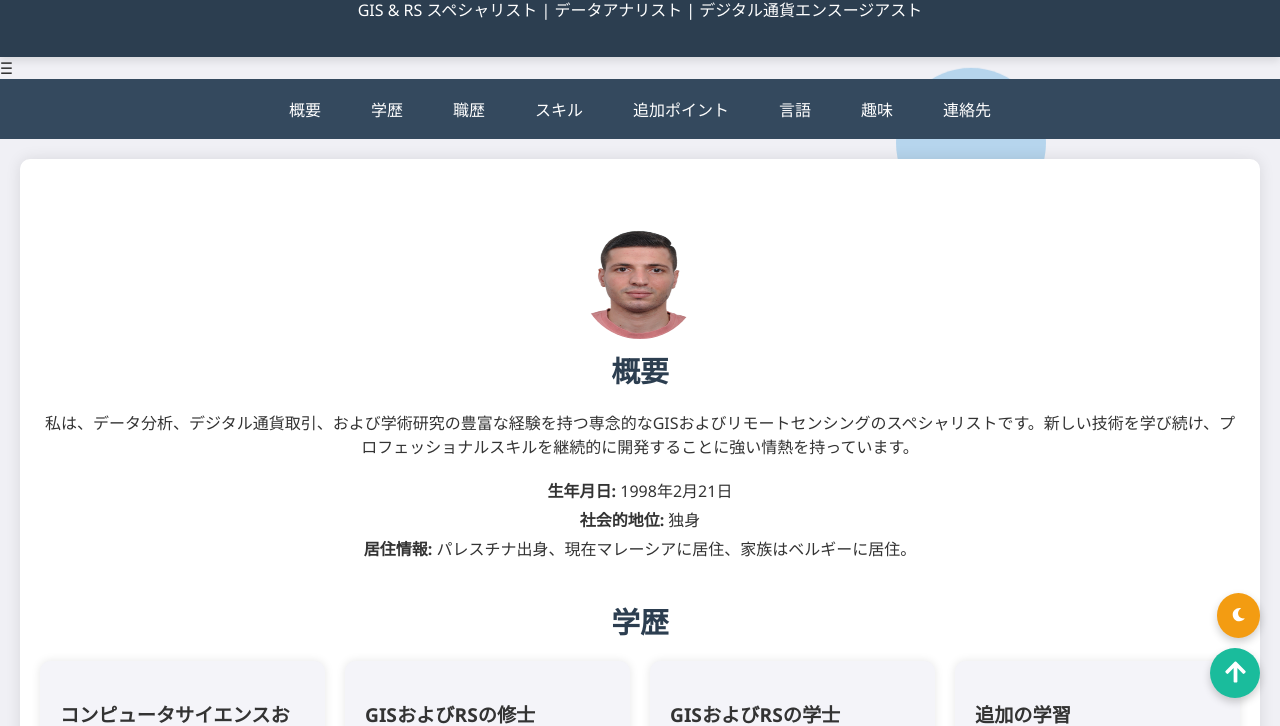
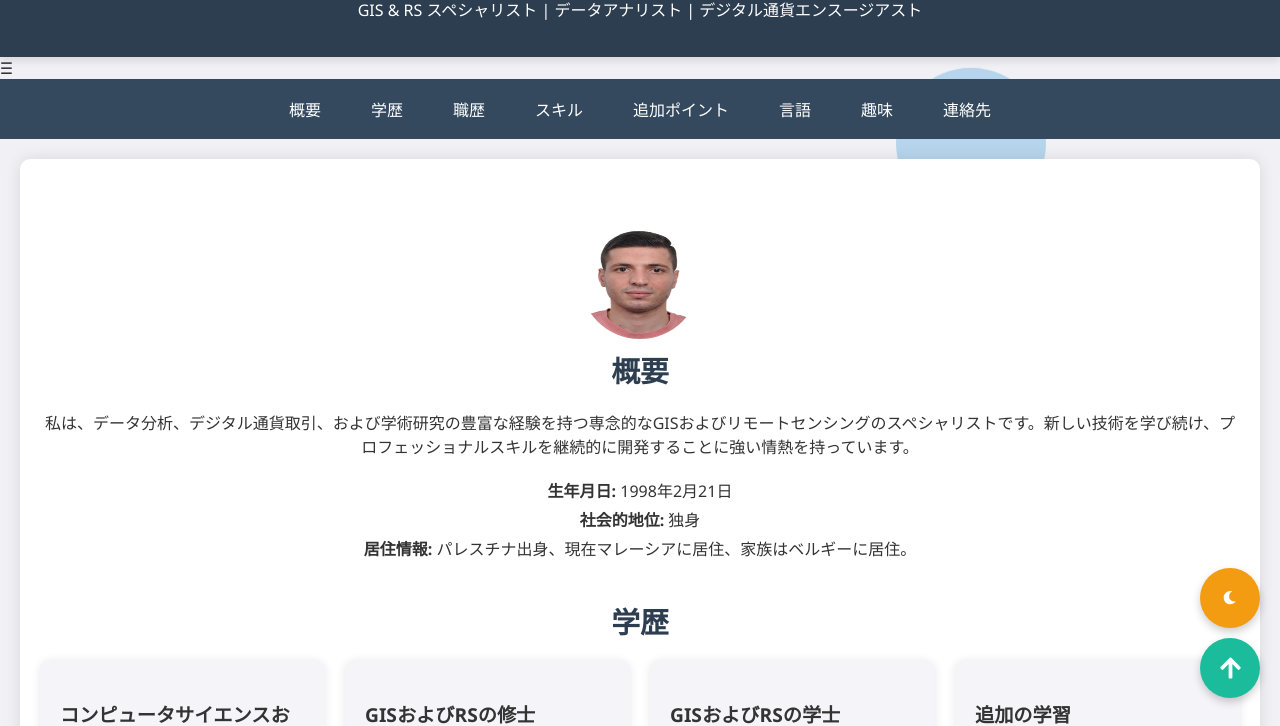
Before and after one commit to yosih98/YosiCV2, a plain HTML site: page index.html in a window 1280 px wide. Shown: the part 82-808 px from the top of the page. Drawn offline with nearby package versions, Linux system fonts and the light colour scheme.

Commit message:
Update index.html

```diff
--- a/index.html
+++ b/index.html
@@ -43,7 +43,7 @@
             --footer-text: #e0e0e0;
             --footer-link: #e0e0e0;
             --footer-link-hover: #3c3c3c;
-            --link-color: #76c7ff; /* Lighter blue for better contrast in night mode */
+            --link-color: #76c7ff;
             --link-hover-color: #5baee1;
         }
 
@@ -353,33 +353,41 @@
             color: #fff;
             border: none;
             border-radius: 50%;
-            width: 50px;
-            height: 50px;
-            text-align: center;
+            width: 60px;
+            height: 60px;
+            display: flex;
+            align-items: center;
+            justify-content: center;
             font-size: 24px;
             box-shadow: 0 4px 8px rgba(0, 0, 0, 0.2);
             cursor: pointer;
-            transition: background-color 0.3s;
+            transition: background-color 0.3s, transform 0.3s;
         }
         .floating-button:hover {
             background-color: #16a085;
+            transform: scale(1.1);
         }
         .theme-toggle {
             position: fixed;
-            bottom: 80px;
+            bottom: 90px;
             right: 20px;
             background-color: #f39c12;
             color: white;
             border: none;
-            padding: 15px;
+            width: 60px;
+            height: 60px;
+            display: flex;
+            align-items: center;
+            justify-content: center;
             border-radius: 50%;
             cursor: pointer;
             box-shadow: 0px 4px 8px rgba(0, 0, 0, 0.2);
             z-index: 1000;
-            transition: background-color 0.3s;
+            transition: background-color 0.3s, transform 0.3s;
         }
         .theme-toggle:hover {
             background-color: #e67e22;
+            transform: scale(1.1);
         }
     </style>
 </head>
```
